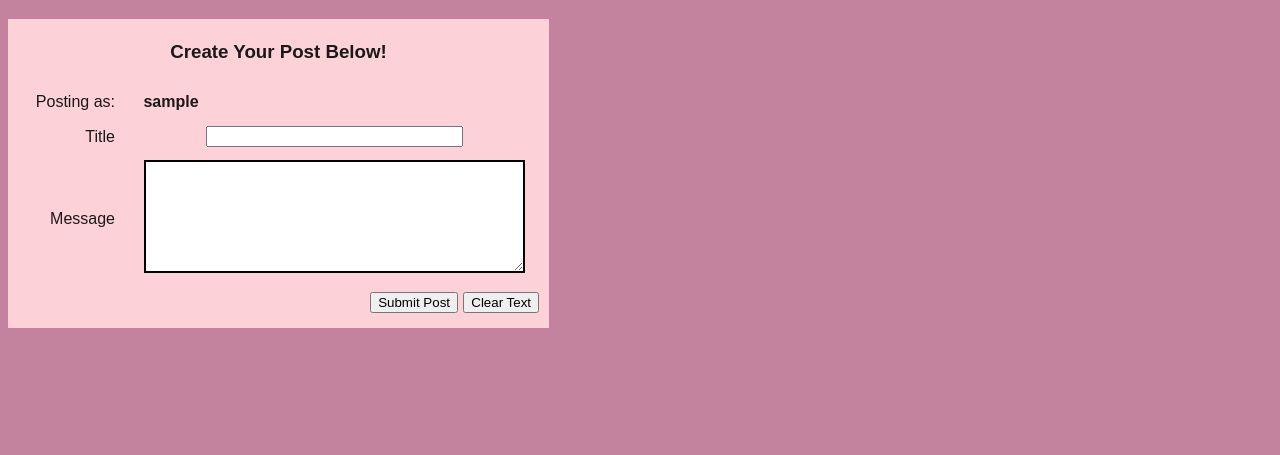
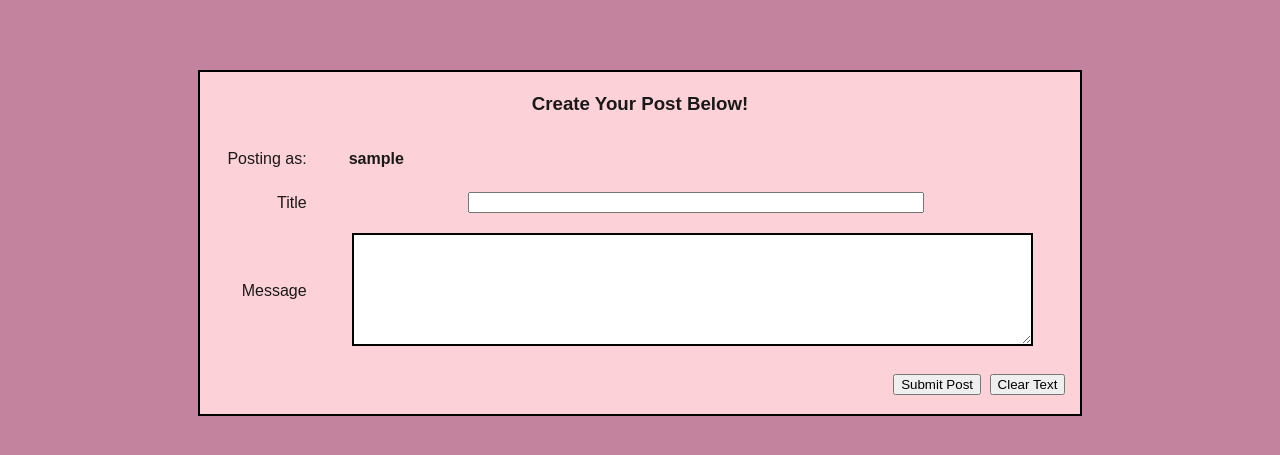
Before and after one commit to hortonwhy/-Travel, a PHP site: page /blogpost.php in a window 1280 px wide. Shown: the part 98-553 px from the top of the page. Run offline with PHP 8.4, Linux system fonts and the light colour scheme; the visitor is signed in with stand-in values (Sample User, id 1); data that the repository does not hold is empty.

Commit message:
css removed extra lines

```diff
--- a/main.css
+++ b/main.css
@@ -252,10 +252,6 @@ h4.black {
   padding:1%;
   margin:auto;
 }
-
-<<<<<<< Updated upstream
-
-=======
 #blogTable {
   margin-top: 8%;
   border: 2px solid black;
@@ -291,4 +287,4 @@ h4.black {
 #blogTitleLabel {
   text-align: center;
   vertical-align: middle;
->>>>>>> Stashed changes
+}
```
Also changed, not shown: 1 other file.
